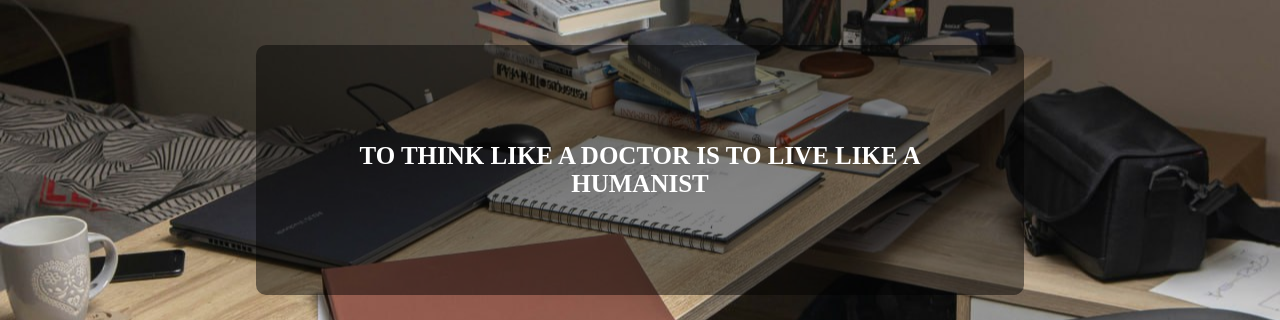
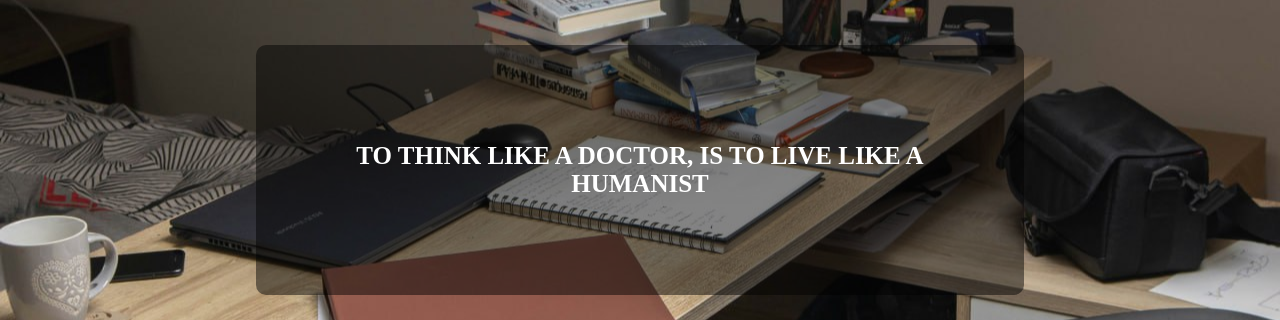
Before and after one commit to abd0-png/MedIntal, a plain HTML site: page index.html in a window 1280 px wide. Shown: the part 155-475 px from the top of the page. Drawn offline with Linux system fonts and the light colour scheme.

Commit message:
Update index.html

```diff
--- a/index.html
+++ b/index.html
@@ -36,7 +36,7 @@
 
 <div class="cover"> <!--div 2-->
     <div class="text">
-        <p class="t"> To think like a doctor is to live like a humanist </p>
+        <p class="t"> To think like a doctor, is to live like a humanist </p>
     </div>
 </div>
 
```
